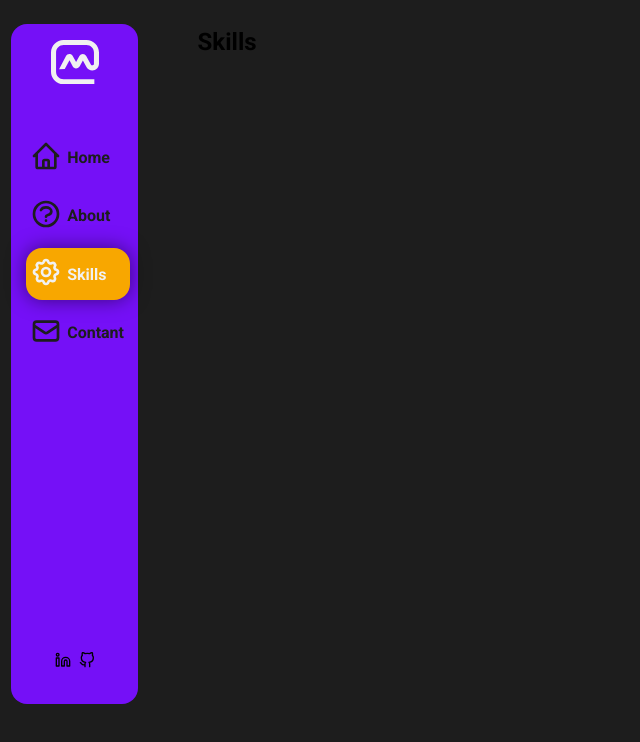
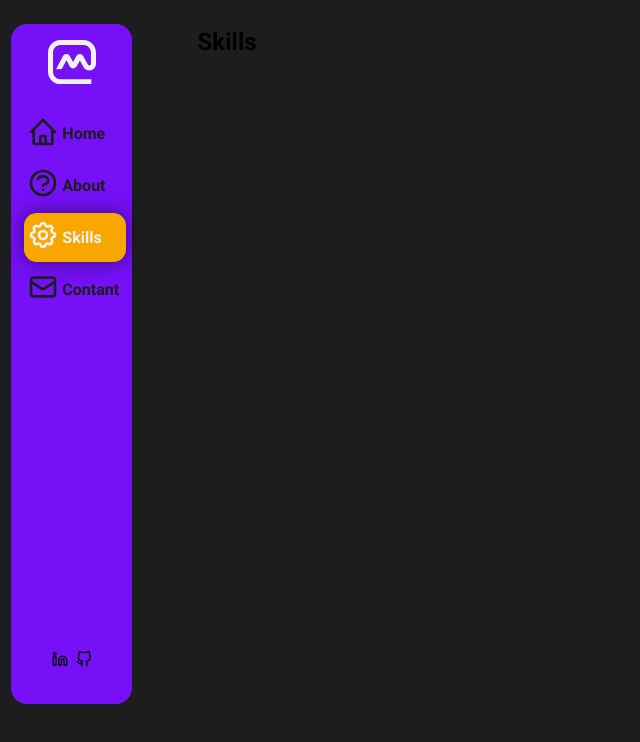
Before and after one commit to mohammadrezaalizade/personalWebsite, a Next.js app: page /skills in a window 1280 px wide. Shown: the top 742 px of the page, without its empty margins (0-640 px from the left). Built offline with nearby package versions, Linux system fonts and the light colour scheme.

Commit message:
Finish Header

```diff
--- a/components/header/header.module.scss
+++ b/components/header/header.module.scss
@@ -22,16 +22,19 @@
     position: fixed;
     height: 85vh;
     svg#logo {
-      width: 3rem;
+      width: 2rem;
       height: auto;
       object-fit: contain;
-      margin-bottom: 2rem;
+      margin-bottom: 1rem;
+      @include responsive.md{
+        width: 3rem;
+      }
     }
     .navigator {
       display: flex;
       flex: 0.97;
       flex-direction: column;
-      margin: 0.5rem 0;
+      margin: 0.2rem 0;
     }
     .social {
       display: flex;
--- a/components/header/headerLink.module.scss
+++ b/components/header/headerLink.module.scss
@@ -9,18 +9,22 @@
   background-color: transparent;
 
   padding: 0.2rem;
-  margin: 0.2rem;
+  margin: 0.1rem;
 
   @include responsive.md {
     justify-content: flex-start;
   }
 
   #icon svg {
-    height: 2rem;
+    height: 1.5rem;
     color: color.$secendry;
     margin: 0;
     z-index: 9;
-    margin: 0.3rem;
+    margin: 0.2rem;
+
+    @include responsive.md{
+      height: 2rem;
+    }
   }
   #title {
     display: none;
@@ -37,7 +41,7 @@
     }
     #icon svg {
       color: color.$white;
-      transform: scale(1);
+      transform: scale(1.2);
     }
     transition: all 1s ease-in-out;
   }
@@ -49,7 +53,7 @@
   height: 100%;
   background-color: color.$webOrange;
   z-index: -1;
-  border-radius: 1rem;
+  border-radius: 0.8rem;
   -webkit-box-shadow: 0px 0px 19px 0px rgba(0, 0, 0, 0.5);
   box-shadow: 0px 0px 19px 0px rgba(0, 0, 0, 0.5);
   ~ #icon svg {
```
